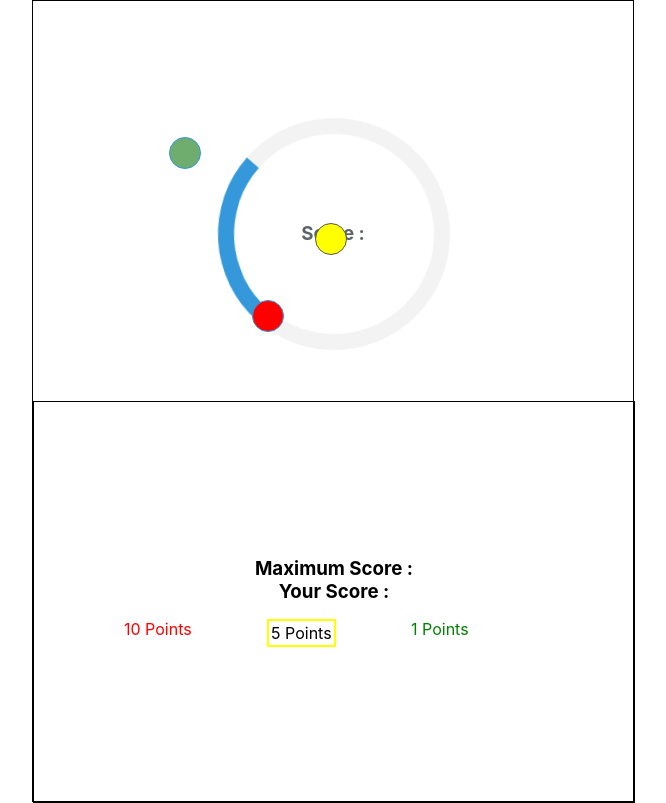
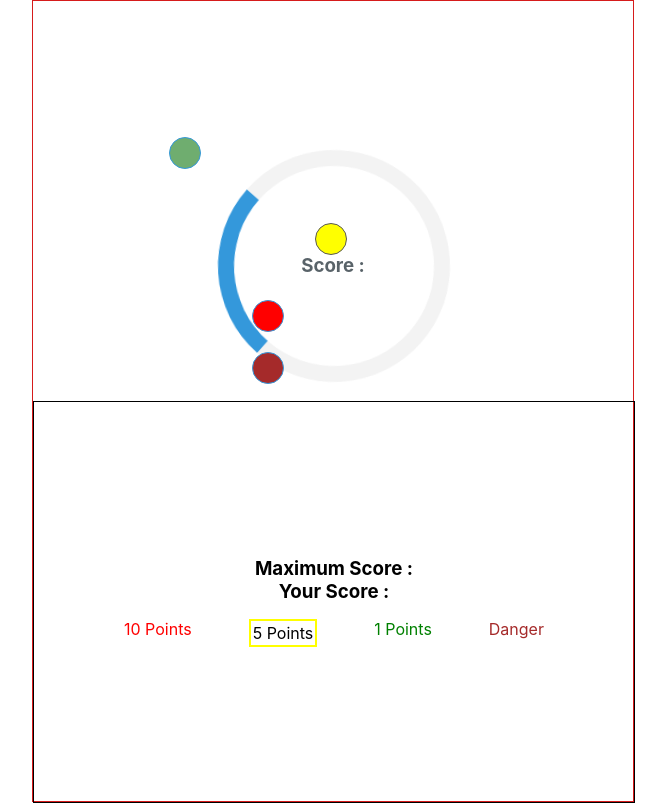
Before and after one commit to bhuvaneshwaran-kumar/Catchme-React-Application, a React (Create React App) app: page / in a window 1280 px wide. Shown: the whole page, without its empty margins (307-973 px from the left). Built offline with nearby package versions, Linux system fonts and the light colour scheme.

Commit message:
added ending  game functionalites

```diff
--- a/src/App.js
+++ b/src/App.js
@@ -20,6 +20,7 @@ function App() {
   const Green = useRef()
   const Yellow = useRef()
   const Red = useRef()
+  const brown = useRef()
 
 
 
@@ -40,6 +41,7 @@ function App() {
 
 
   // AN USEEFFECT WHICH HAS THE FUNCTIONS THAT MOVES THE CONTAINER.
+  let gid,yid,rid,bid
  useEffect(()=>{
 
   let GreenposTB = 0
@@ -48,6 +50,8 @@ function App() {
   let YellowposLR = 100
   let RedposTB = 80
   let RedposLR = 0
+  let BrownposTB = 100
+  let BrownposLR = 0
 
 
   // SETING THE ELEM MOVE IN TOP || BOTTOM AND LEFT || RIGHT --START ---//
@@ -63,10 +67,14 @@ function App() {
   let Gmoveleft = true
   let Gmovebottom = true
   let Gmovetop = false
+  let BmoveRight = false
+  let Bmoveleft = true
+  let Bmovebottom = true
+  let Bmovetop = false
   // SETING THE ELEM MOVE IN TOP || BOTTOM AND LEFT || RIGHT --END--//
 
   // A ID INCASE IF WE WANT TO STOPINTERVAL IN FUTURE.
-  let gid,yid,rid
+
 
   function frameGreen() {
 
@@ -216,15 +224,81 @@ function App() {
 
       }
 
+    function frameBrown() {
+
+      if(Bmovetop){
+        if (BrownposTB < 0 ) {
+          Bmovebottom = true
+          Bmovetop = false
+        }
+        else
+        {
+          BrownposTB = BrownposTB - 2;
+          brown.current.style.top = BrownposTB + 'px';
+        }
+      }
+      if(Bmovebottom){
+        if (BrownposTB > height - 30 ) {
+          Bmovebottom = false
+          Bmovetop = true
+        }
+        else
+        {
+
+          BrownposTB++;
+          brown.current.style.top = BrownposTB + 'px';
+        }
+      }
+      if(Bmoveleft){
+        if (BrownposLR  === width - 30 ) {
+          Bmoveleft = false
+          BmoveRight = true
+        }
+        else
+        {
+          BrownposLR ++;
+          brown.current.style.left = BrownposLR  + 'px';
+        }
+      }
+      if(BmoveRight){
+        if (BrownposLR  === 0) {
+          Bmoveleft = true
+          BmoveRight = false
+        }
+        else
+        {
+          BrownposLR --;
+          brown.current.style.left = BrownposLR  + 'px';
+        }
+      }
+
+      }
+
 
   if(width !== null){
     gid = setInterval(frameGreen,40)
     yid = setInterval(frameYellow,30)
     rid = setInterval(frameRed,25)
+    bid = setInterval(frameBrown,25)
   }
 
  },[width])
 
+
+ function endGame(){
+    clearInterval(gid)
+    clearInterval(yid)
+    clearInterval(rid)
+    clearInterval(bid)
+    if(score >= hs){
+      alert(`🚀🚀🚀🚀Your Score : ${score} is the highest One`)
+      window.location.reload()
+    }
+    else{
+      alert("sorry : you lost 😢😢😢")
+      window.location.reload()
+    }
+ }
 
   useEffect(()=>{
     let hg = outer.current.offsetHeight
@@ -245,6 +319,9 @@ function App() {
     <div ref={Red} onClick={calcSoreThree} className="conatainer3">
 
     </div>
+    <div ref={brown} onClick={endGame} className="conatainer4">
+
+    </div>
     <div className="App">
 
       <div className="countScore">
@@ -262,7 +339,8 @@ function App() {
       <div className="row">
       <span>10 Points</span>
       <span>5 Points</span>
-      <span>1 Points</span><br/>
+      <span>1 Points</span>
+      <span>Danger</span>
       </div>
 
     </div>
--- a/src/App.scss
+++ b/src/App.scss
@@ -7,7 +7,7 @@
 .outer {
   max-width: 600px;
   min-height: 100vh;
-  border: 1px solid black;
+  border: 1px solid rgb(214, 27, 27);
   margin: auto;
   position: relative;
 }
@@ -82,6 +82,9 @@
 .outer .highScore .row span:nth-child(3) {
   color: green;
 }
+.outer .highScore .row span:nth-child(4) {
+  color: brown;
+}
 
 // Animation Balls
 .conatainer1 {
@@ -119,6 +122,18 @@
   cursor: pointer;
   z-index: 1000;
 }
+.conatainer4 {
+  width: 30px;
+  height: 30px;
+  border: 1px solid #3498db;
+  background-color: brown;
+  // position: absolute;
+  position: relative;
+  top: 100px;
+  border-radius: 50%;
+  cursor: pointer;
+  z-index: 1000;
+}
 
 @keyframes spin {
   0% {
```
Also changed, not shown: 1 other file (tests, documents, lock files or other folders).
